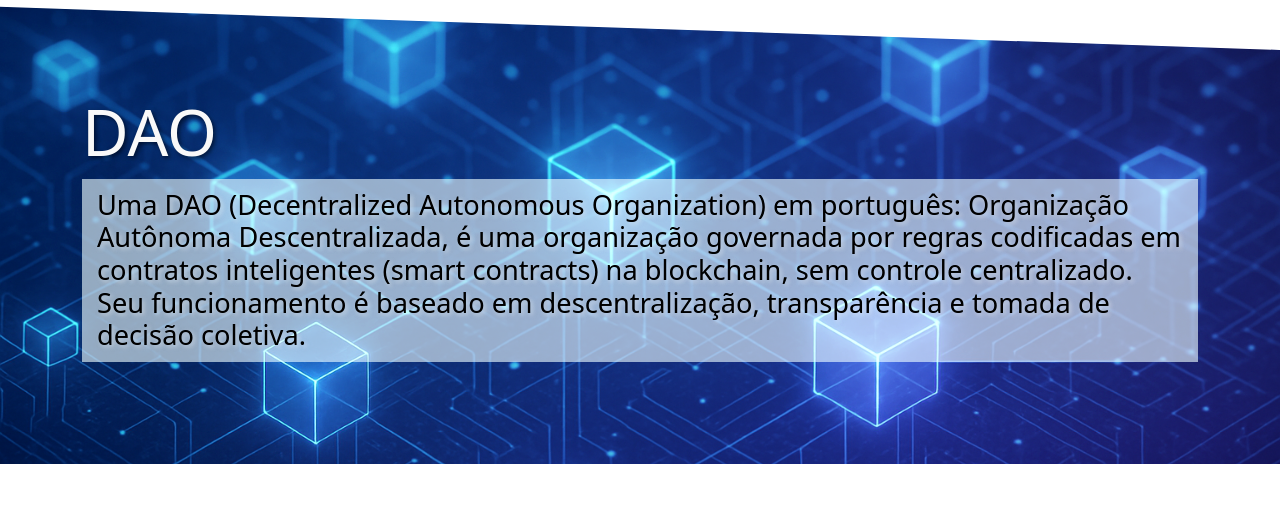
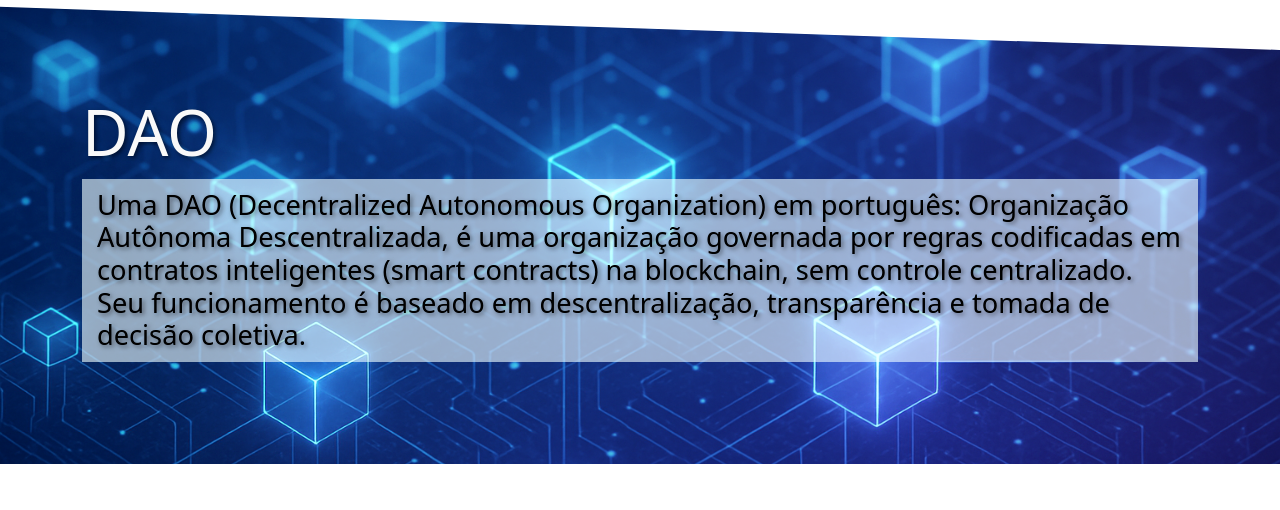
Before and after one commit to Fraguismo-org/fraguismo, a Django app: page /dao/ in a window 1280 px wide. Shown: the part 96-606 px from the top of the page. Run offline with Django 4.2, Linux system fonts and the light colour scheme; some libraries are stand-ins or nearby versions; some web fonts are replaced.

Commit message:
reforçado para o texto inicial ser mais visivel

```diff
--- a/site_fraguismo/static/css/triadefraguista.css
+++ b/site_fraguismo/static/css/triadefraguista.css
@@ -133,7 +133,7 @@ html, body {
     padding: 10px 15px;
     color:rgb(0, 0, 0);
     background-color: rgba(240, 255, 255, 0.596);
-    text-shadow: 2px 2px 4px rgba(245, 245, 245, 0.5);
+    text-shadow: 2px 2px 4px rgba(22, 18, 18, 0.5);
 }
 
 .highlight-text {
```
